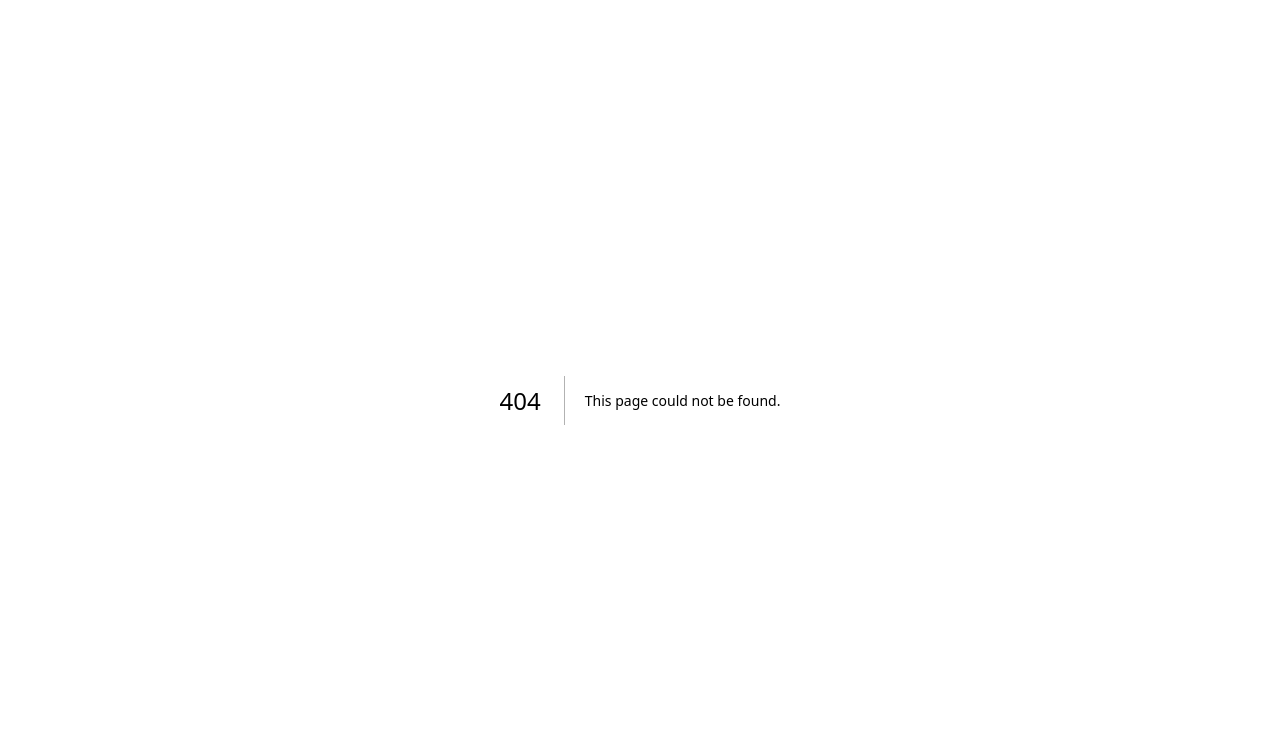
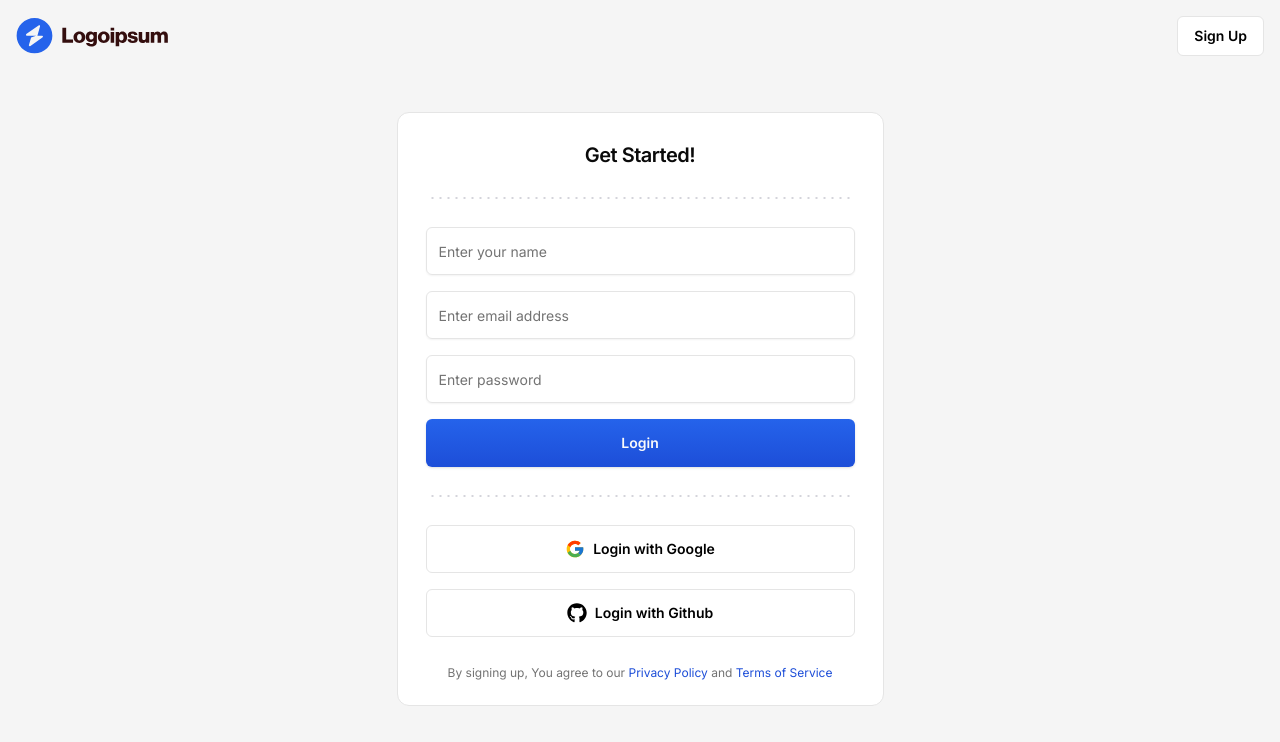
Before and after one commit to iamVihanga/Complete-Project-Management-Application-NextJS, a Next.js app: page /sign-up in a window 1280 px wide. Before the commit this address had no page. Shown: the top 742 px of the page. Built offline with nearby package versions, Linux system fonts and the light colour scheme.

Commit message:
Add: Auth forms (without validation and new design)

```diff
--- a/next.config.mjs
+++ b/next.config.mjs
@@ -1,6 +1,10 @@
 /** @type {import('next').NextConfig} */
 const nextConfig = {
-  ignoreDuringBuilds: true,
+  eslint: {
+    // Warning: This allows production builds to successfully complete even if
+    // your project has ESLint errors.
+    ignoreDuringBuilds: true,
+  },
 };
 
 export default nextConfig;
--- a/package.json
+++ b/package.json
@@ -32,6 +32,7 @@
     "react-day-picker": "^8.10.1",
     "react-dom": "^18",
     "react-hook-form": "^7.53.0",
+    "react-icons": "^5.3.0",
     "recharts": "^2.13.0",
     "sonner": "^1.5.0",
     "tailwind-merge": "^2.5.4",
--- /dev/null
+++ b/src/app/(auth)/layout.tsx
@@ -0,0 +1,24 @@
+import { Button } from "@/components/ui/button";
+import Image from "next/image";
+import React from "react";
+
+type AuthLayoutProps = {
+  children: React.ReactNode;
+};
+
+export default function AuthLayout({ children }: AuthLayoutProps) {
+  return (
+    <main className="bg-neutral-100 min-h-screen">
+      <div className="mx-auto max-w-screen-2xl p-4">
+        <nav className="flex justify-between items-center">
+          <Image src={"/assets/logo.svg"} alt="Logo" width={152} height={56} />
+          <Button variant={"secondary"}>Sign Up</Button>
+        </nav>
+
+        <div className="flex flex-col items-center justify-center pt-4 md:pt-14">
+          {children}
+        </div>
+      </div>
+    </main>
+  );
+}
--- /dev/null
+++ b/src/app/(auth)/sign-in/page.tsx
@@ -0,0 +1,7 @@
+"use client";
+
+import { SignInForm } from "@/features/auth/components/sign-in-form";
+
+export default function SignInPage() {
+  return <SignInForm />;
+}
--- /dev/null
+++ b/src/app/(auth)/sign-up/page.tsx
@@ -0,0 +1,7 @@
+"use client";
+
+import { SignUpForm } from "@/features/auth/components/sign-up-form";
+
+export default function SignUpPage() {
+  return <SignUpForm />;
+}
--- a/src/app/layout.tsx
+++ b/src/app/layout.tsx
@@ -1,6 +1,9 @@
 import type { Metadata } from "next";
+
+import { fontHeading, fontSans } from "@/lib/fonts";
+import { cn } from "@/lib/utils";
+
 import "./globals.css";
-import { fontHeading, fontSans } from "@/lib/fonts";
 
 export const metadata: Metadata = {
   title: "Create Next App",
@@ -15,7 +18,11 @@ export default function RootLayout({
   return (
     <html lang="en">
       <body
-        className={`${fontSans.variable} ${fontHeading.variable} font-sans`}
+        className={cn(
+          fontSans.variable,
+          fontHeading.variable,
+          "antialiased font-sans min-h-screen"
+        )}
       >
         {children}
       </body>
--- /dev/null
+++ b/src/components/global/dotted-separator.tsx
@@ -0,0 +1,46 @@
+import { cn } from "@/lib/utils";
+
+interface DottedSeparatorProps {
+  className?: string;
+  color?: string;
+  height?: string;
+  dotSize?: string;
+  gapSize?: string;
+  direction?: "horizontal" | "vertical";
+}
+
+export default function DottedSeparator({
+  className,
+  color = "#d4d4db",
+  direction = "horizontal",
+  dotSize = "2px",
+  gapSize = "6px",
+  height = "2px",
+}: DottedSeparatorProps) {
+  const isHorizontal = direction === "horizontal";
+
+  return (
+    <div
+      className={cn(
+        isHorizontal
+          ? "w-full flex items-center"
+          : "h-full flex flex-col items-center",
+        className
+      )}
+    >
+      <div
+        className={isHorizontal ? "flex-grow" : "flex-grow-0"}
+        style={{
+          width: isHorizontal ? "100%" : height,
+          height: isHorizontal ? height : "100%",
+          backgroundImage: `radial-gradient(circle, ${color} 25%, transparent 25%)`,
+          backgroundSize: isHorizontal
+            ? `${parseInt(dotSize) + parseInt(gapSize)}px ${height}`
+            : `${height} ${parseInt(dotSize) + parseInt(gapSize)}px`,
+          backgroundRepeat: isHorizontal ? "repeat-x" : "repeat-y",
+          backgroundPosition: "center",
+        }}
+      />
+    </div>
+  );
+}
--- a/src/components/ui/button.tsx
+++ b/src/components/ui/button.tsx
@@ -15,7 +15,8 @@ const buttonVariants = cva(
           "bg-gradient-to-b from-amber-600 to-amber-700 shadow text-destructive-foreground hover:from-amber-700 hover:to-amber-700",
         outline:
           "border border-input bg-background shadow-sm hover:bg-accent hover:text-accent-foreground",
-        secondary: "bg-white text-black hover:bg-neutral-100 ",
+        secondary:
+          "bg-white border border-input text-black hover:bg-neutral-100 ",
         ghost:
           "border-transparent shadow-none hover:bg-accent hover:text-accent-foreground",
         link: "text-primary underline-offset-4 hover:underline",
--- /dev/null
+++ b/src/features/auth/components/sign-in-form.tsx
@@ -0,0 +1,73 @@
+import { FcGoogle } from "react-icons/fc";
+import { FaGithub } from "react-icons/fa";
+
+import DottedSeparator from "@/components/global/dotted-separator";
+import { Button } from "@/components/ui/button";
+import { Card, CardContent, CardHeader, CardTitle } from "@/components/ui/card";
+import { Input } from "@/components/ui/input";
+
+export function SignInForm() {
+  return (
+    <Card className="w-full h-full md:w-[487px] shadow-none">
+      <CardHeader className="flex items-center justify-center text-center p-7">
+        <CardTitle className="text-xl">Welcome Back!</CardTitle>
+      </CardHeader>
+
+      <div className="px-7">
+        <DottedSeparator />
+      </div>
+
+      <CardContent className="p-7">
+        <form className="space-y-4">
+          <Input
+            required
+            type="email"
+            value={""}
+            onChange={() => {}}
+            placeholder="Enter email address"
+            disabled={false}
+          />
+          <Input
+            required
+            type="password"
+            value={""}
+            onChange={() => {}}
+            placeholder="Enter password"
+            disabled={false}
+            min={8}
+            max={256}
+          />
+
+          <Button size={"lg"} disabled={false} className="w-full">
+            Login
+          </Button>
+        </form>
+      </CardContent>
+
+      <div className="px-7">
+        <DottedSeparator />
+      </div>
+
+      <CardContent className="p-7 flex flex-col gap-y-4">
+        <Button
+          size={"lg"}
+          disabled={false}
+          className="w-full"
+          variant={"secondary"}
+        >
+          <FcGoogle className="mr-2 size-5" />
+          Login with Google
+        </Button>
+        <Button
+          size={"lg"}
+          disabled={false}
+          className="w-full"
+          variant={"secondary"}
+        >
+          <FaGithub className="mr-2 size-5" />
+          Login with Github
+        </Button>
+      </CardContent>
+    </Card>
+  );
+}
--- /dev/null
+++ b/src/features/auth/components/sign-up-form.tsx
@@ -0,0 +1,106 @@
+import { FcGoogle } from "react-icons/fc";
+import { FaGithub } from "react-icons/fa";
+
+import DottedSeparator from "@/components/global/dotted-separator";
+import { Button } from "@/components/ui/button";
+import {
+  Card,
+  CardContent,
+  CardDescription,
+  CardFooter,
+  CardHeader,
+  CardTitle,
+} from "@/components/ui/card";
+import { Input } from "@/components/ui/input";
+import Link from "next/link";
+
+export function SignUpForm() {
+  return (
+    <Card className="w-full h-full md:w-[487px] shadow-none">
+      <CardHeader className="flex items-center justify-center text-center p-7">
+        <CardTitle className="text-xl">Get Started!</CardTitle>
+      </CardHeader>
+
+      <div className="px-7">
+        <DottedSeparator />
+      </div>
+
+      <CardContent className="p-7">
+        <form className="space-y-4">
+          <Input
+            required
+            type="text"
+            value={""}
+            onChange={() => {}}
+            placeholder="Enter your name"
+            disabled={false}
+          />
+          <Input
+            required
+            type="email"
+            value={""}
+            onChange={() => {}}
+            placeholder="Enter email address"
+            disabled={false}
+          />
+          <Input
+            required
+            type="password"
+            value={""}
+            onChange={() => {}}
+            placeholder="Enter password"
+            disabled={false}
+            min={8}
+            max={256}
+          />
+
+          <Button size={"lg"} disabled={false} className="w-full">
+            Login
+          </Button>
+        </form>
+      </CardContent>
+
+      <div className="px-7">
+        <DottedSeparator />
+      </div>
+
+      <CardContent className="p-7 flex flex-col gap-y-4">
+        <Button
+          size={"lg"}
+          disabled={false}
+          className="w-full"
+          variant={"secondary"}
+        >
+          <FcGoogle className="mr-2 size-5" />
+          Login with Google
+        </Button>
+        <Button
+          size={"lg"}
+          disabled={false}
+          className="w-full"
+          variant={"secondary"}
+        >
+          <FaGithub className="mr-2 size-5" />
+          Login with Github
+        </Button>
+      </CardContent>
+
+      <CardFooter className="flex items-center justify-center">
+        <CardDescription className="text-xs">
+          By signing up, You agree to our{" "}
+          <Link href={"/privacy-policy"}>
+            <span className="text-blue-700 hover:underline">
+              Privacy Policy
+            </span>
+          </Link>{" "}
+          and{" "}
+          <Link href={"/terms-of-service"}>
+            <span className="text-blue-700 hover:underline">
+              Terms of Service
+            </span>
+          </Link>
+        </CardDescription>
+      </CardFooter>
+    </Card>
+  );
+}
```
Also changed, not shown: public/assets/logo.svg (added), 1 other file (tests, documents, lock files or other folders).
